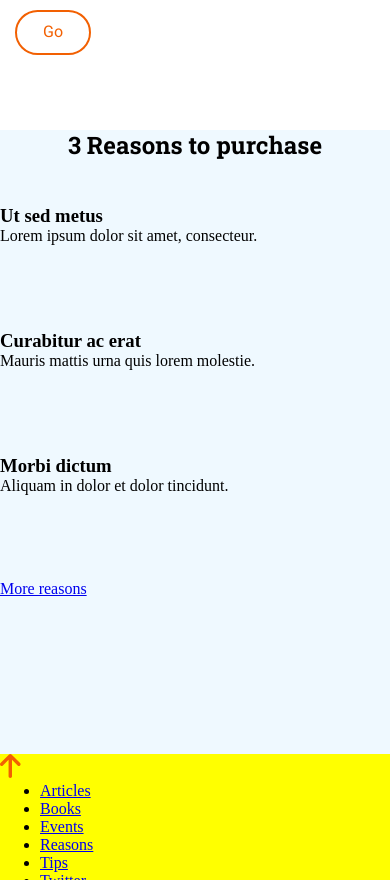
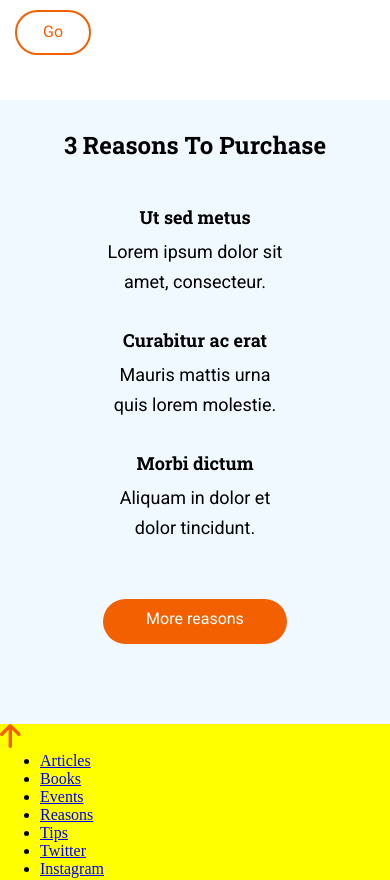
Before and after one commit to Adalab/modulo-1-evaluacion-final-Mora-Porthe, a website: page docs/index.html in a window 390 px wide. Shown: the part 1120-2000 px from the top of the page. Drawn offline with Linux system fonts and the light colour scheme.

Commit message:
add final css mobile main-reasons

```diff
--- a/docs/index.html
+++ b/docs/index.html
@@ -47,24 +47,32 @@
       <section class="main-reasons">
         <a name="main-reasons"></a>
         <h2 class="main-reasons__title">3 Reasons to purchase</h2>
-        <div class="main__menu-article">
-          <article class="main__article">
-            <h3 class="main__article-title">Ut sed metus</h3>
-            <p class="main__article-text">Lorem ipsum dolor sit amet, consecteur.</p>
+        <div class="menu-article">
+          <article class="menu-article__article">
+            <h3 class="menu-article__article-title">Ut sed metus</h3>
+            <p class="menu-article__article-text">
+              Lorem ipsum dolor sit amet, consecteur.
+            </p>
           </article>
-          <article class="main__article">
-            <h3 class="main__article-title">Curabitur ac erat</h3>
-            <p class="main__article-text">Mauris mattis urna quis lorem molestie.</p>
+          <article class="menu-article__article">
+            <h3 class="menu-article__article-title">Curabitur ac erat</h3>
+            <p class="menu-article__article-text">
+              Mauris mattis urna quis lorem molestie.
+            </p>
           </article>
-          <article class="main__article">
-            <h3 class="main__article-title">Morbi dictum</h3>
-            <p class="main__article-text">Aliquam in dolor et dolor tincidunt.</p>
+          <article class="menu-article__article">
+            <h3 class="menu-article__article-title">Morbi dictum</h3>
+            <p class="menu-article__article-text">
+              Aliquam in dolor et dolor tincidunt.
+            </p>
           </article>
         </div>
 
-        <a class="main-article__button-reasons" href="#" alt="More reasons"
-          >More reasons</a
-        >
+        <div class="main-reasons__button-reasons-container">
+          <a class="main-reasons__button-reasons" href="#" alt="More reasons"
+            >More reasons</a
+          >
+        </div>
       </section>
 
     </main>
--- a/src/scss/core/_variables.scss
+++ b/src/scss/core/_variables.scss
@@ -1,5 +1,4 @@
 /* COLORS */
-
 // Title
 $color-h1: #ffffff;
 $color-h2: #000000;
@@ -16,13 +15,11 @@ $color-background-mainaside: #ffffff;
 $color-background-mainreasons: #eff9ff;
 
 /* FONTS */
-
 $font-regular: normal;
 $font-bold: bold;
 $font-medium: medium;
 
 /* SCROLL BUTTONS */
-
 $buttonColor: #ffffff;
 $buttonWidth: 45px;
 $buttonHeight: 45px;
--- a/src/scss/layout/_header.scss
+++ b/src/scss/layout/_header.scss
@@ -11,7 +11,6 @@
     height: 768px;
   }
   @media screen and (min-width: 1200px) {
-    /*   background-image: url("../images/cover@3x.jpg"); */
     height: 768%;
     /*     background-size: cover;
     /*    overflow: hidden; */
@@ -27,6 +26,7 @@
     padding: 15px 14px;
   }
   &__title {
+    display: inline-block;
     font-family: "roboto slab";
     font-size: 42px;
     line-height: 55px;
--- a/src/scss/layout/_main-aside.scss
+++ b/src/scss/layout/_main-aside.scss
@@ -6,6 +6,9 @@
   flex-direction: column;
 
   &__introduction {
+    display: inline-block;
+    width: 90px;
+    height: 30px;
     font-family: "Roboto";
     font-weight: $font-regular;
     font-size: 14px;
@@ -16,6 +19,7 @@
   }
 
   &__title {
+    display: inline-block;
     width: 290px;
     height: 60px;
     font-family: "roboto slab";
@@ -28,6 +32,7 @@
   }
 
   &__text {
+    display: inline-block;
     width: 290px;
     height: 120px;
     font-family: "roboto";
--- a/src/scss/layout/_main-reasons.scss
+++ b/src/scss/layout/_main-reasons.scss
@@ -13,6 +13,14 @@
     color: $color-h2;
     font-family: "roboto slab";
     font-weight: bold;
+    text-transform: capitalize;
+  }
+  &__button-reasons-container {
+    width: 100%;
+    display: flex;
+    justify-content: center;
+    margin-top: 25px;
+    margin-bottom: 60px;
   }
 
   &__button-reasons {
@@ -27,15 +35,40 @@
     width: 184px;
     height: 45px;
     border-radius: 22.5px;
-    margin: 45px 68px 60px 68px;
   }
 }
 
-.main__menu-article {
+.menu-article {
   display: grid;
   grid-template-columns: 1fr;
-  grid-template-rows: 125px 125px 125px;
+  grid-template-rows: 123px 123px 123px;
+  text-align: center;
+
+  &__article-title {
+    display: inline-block;
+    margin: 0px 68px 2px 68px;
+    width: 184px;
+    height: 30px;
+    text-align: center;
+    color: $color-h2;
+    font-family: "roboto slab";
+    font-weight: bold;
+    font-size: 18px;
+  }
+
+  &__article-text {
+    display: inline-block;
+    margin: 0px 70px 45px 70px;
+    width: 180px;
+    height: 63px;
+    font-family: "roboto";
+    font-size: 18px;
+    line-height: 30px;
+    color: $color-text;
+    text-align: center;
+  }
 }
+
 /* .main__article {
   /*   align-content: center; */
 /*  text-align: center;
```
Also changed, not shown: src/html/partials/main-article.html (+16 -10 lines), src/html/partials/main-reasons.html (+5 -3 lines), docs/assets/css/styles.css.
